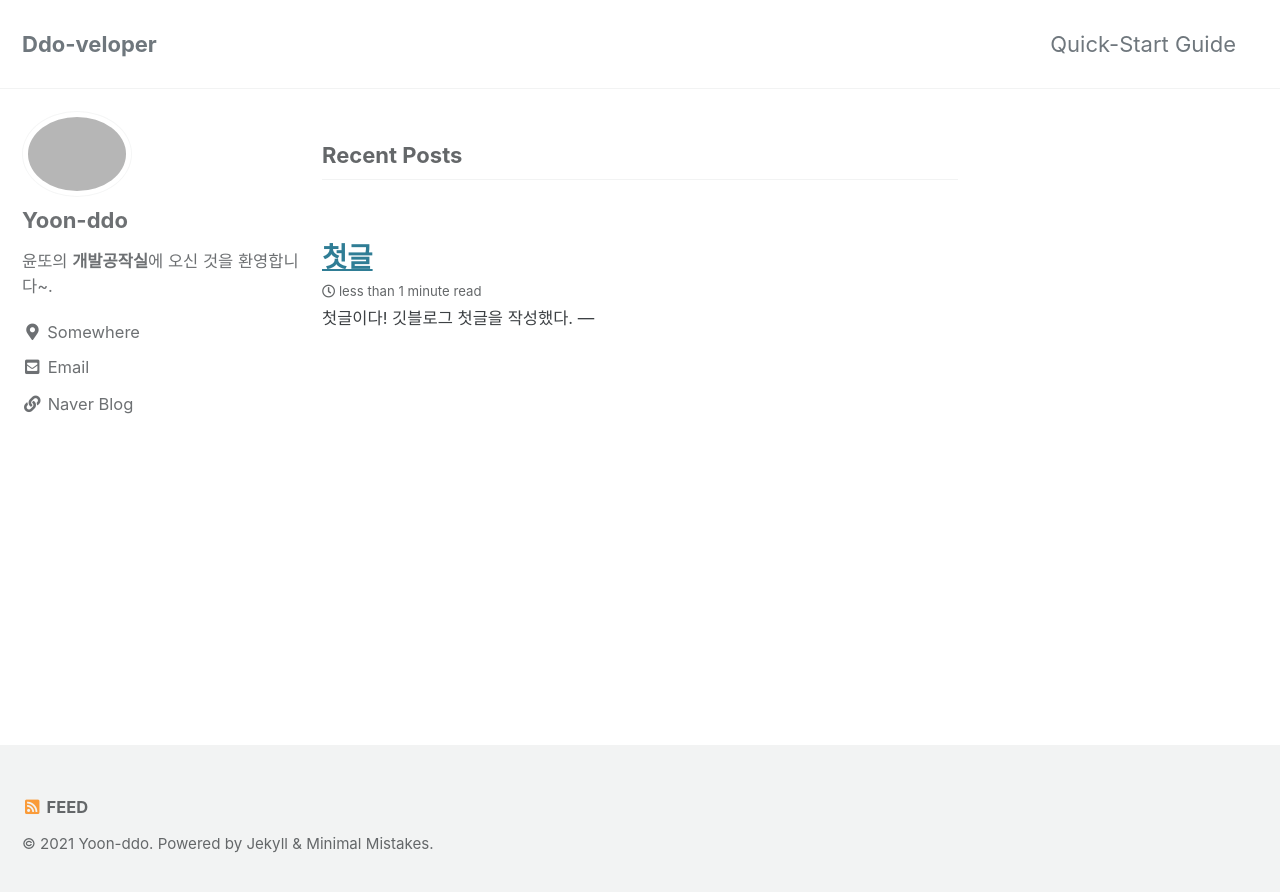
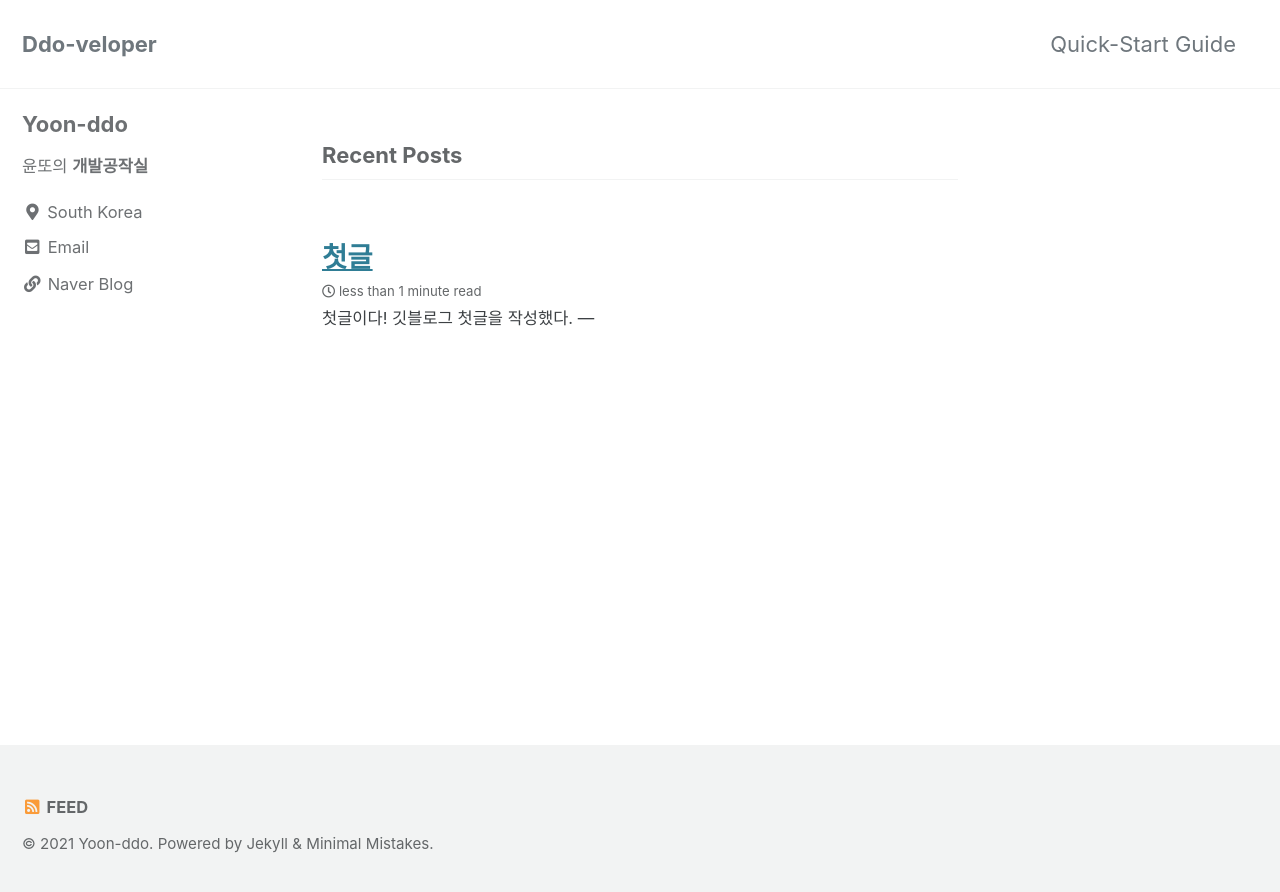
Before and after one commit to Yoon-ddo/Yoon-ddo.github.io, a Jekyll site: the page built from index.html, in a window 1280 px wide. Shown: the top 892 px of the page. Built offline with Jekyll 4.4.1, drawn with Linux system fonts in a browser that asks for light colours; cached includes are drawn as plain includes; the list of posts is cut into pages by our own code.

Commit message:
Update _config.yml

```diff
--- a/_config.yml
+++ b/_config.yml
@@ -95,9 +95,9 @@ analytics:
 # Site Author
 author:
   name             : "Yoon-ddo"
-  avatar           : path of avatar image, e.g. "/assets/images/computer.png"
-  bio              : "윤또의 **개발공작실**에   오신 것을 환영합니다~."
-  location         : "Somewhere"
+  avatar           : # path of avatar image, e.g. "/assets/images/computer.png"
+  bio              : "윤또의 **개발공작실**"
+  location         : "South Korea"
   email            :
   links:
     - label: "Email"
```
